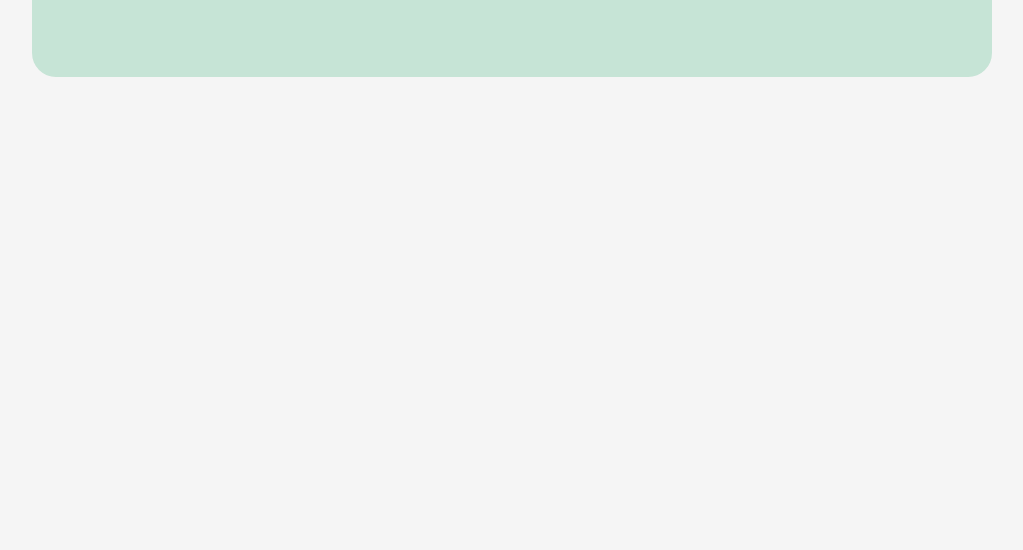
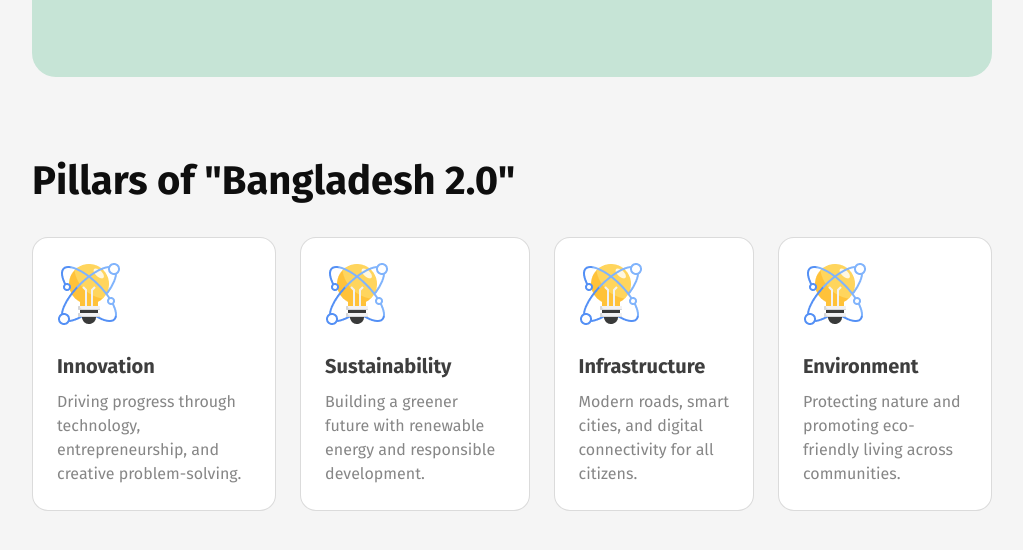
Before and after one commit to tonmoy-thedeveloper/bangladesh-2.O, a plain HTML site: page index.html in a window 1280 px wide. Shown: the part 624-1174 px from the top of the page, without its empty margins (128-1151 px from the left). Before the commit the page ends 800 px from the top, so only its background shows below. Drawn offline with Linux system fonts and the light colour scheme.

Commit message:
Feat: Pillers section added

```diff
--- a/index.html
+++ b/index.html
@@ -28,7 +28,10 @@
       <section id="hero-area">
         <div class="hero-con">
           <h2>Building the Future Together</h2>
-          <h1>Ideas, Innovation & Vision for a <br> New Bangladesh</h1>
+          <h1>
+            Ideas, Innovation & Vision for a <br />
+            New Bangladesh
+          </h1>
           <button class="btn-big">Explore New Bangladesh</button>
         </div>
         <div class="hero-img">
@@ -37,7 +40,47 @@
       </section>
       <!-- End of Hero-Area section -->
     </header>
-    <main></main>
+    <main class="container">
+      <!-- Start of Pillars section -->
+      <section id="pillars">
+        <h3 class="section-title">Pillars of "Bangladesh 2.0"</h3>
+        <div class="pillars-card-container">
+          <div class="pillar-card">
+            <img src="./images/card-icon.png" alt="" class="card-img" />
+            <h4 class="card-title">innovation</h4>
+            <p class="card-description">
+              Driving progress through technology, entrepreneurship, and
+              creative problem-solving.
+            </p>
+          </div>
+          <div class="pillar-card">
+            <img src="./images/card-icon.png" alt="" class="card-img" />
+            <h4 class="card-title">Sustainability</h4>
+            <p class="card-description">
+              Building a greener future with renewable energy and responsible
+              development.
+            </p>
+          </div>
+          <div class="pillar-card">
+            <img src="./images/card-icon.png" alt="" class="card-img" />
+            <h4 class="card-title">Infrastructure</h4>
+            <p class="card-description">
+              Modern roads, smart cities, and digital connectivity for all
+              citizens.
+            </p>
+          </div>
+          <div class="pillar-card">
+            <img src="./images/card-icon.png" alt="" class="card-img" />
+            <h4 class="card-title">Environment</h4>
+            <p class="card-description">
+              Protecting nature and promoting eco-friendly living across
+              communities.
+            </p>
+          </div>
+        </div>
+      </section>
+      <!-- End of Pillars section -->
+    </main>
     <footer></footer>
   </body>
 </html>
--- a/styles/style.css
+++ b/styles/style.css
@@ -27,6 +27,12 @@ a:hover {
   margin: 0 auto;
   width: 75%;
 }
+p{
+  font-size: 16px;
+  line-height: 24px;
+  font-weight: 400;
+  color: rgba(14, 14, 14, 0.5);
+}
 .btn-outline {
   padding: 16px 32px;
   border-radius: 8px;
@@ -43,7 +49,17 @@ a:hover {
     border: none;
   }
 }
-
+.section-title {
+  color: #0e0e0e;
+  font-size: 40px;
+  font-weight: 700;
+}
+.card-title{
+  font-size: 20px;
+  color: rgba(14, 14, 14, 0.80);
+  font-weight: 700;
+  text-transform: capitalize;
+}
 /* Shared style end here */
 
 /* Start of Navbar section */
@@ -90,10 +106,32 @@ nav .logo {
   border: none;
   cursor: pointer;
   transition: all linear 0.3s;
-  &:hover{
-    background: transparent;
+  &:hover {
+    background-color:transparent;
     border: 1px solid #006a50;
     color: #006a50;
   }
 }
 /* end of Hero-Area section */
+
+/* Start of Pillars section */
+#pillars{
+  margin: 80px 0;
+}
+#pillars .section-title{
+  margin-bottom: 32px;
+}
+.pillars-card-container{
+  display: flex;
+  gap: 24px;
+}
+.pillars-card-container .pillar-card{
+  padding: 24px;
+  border: 1px solid rgba(14, 14, 14, 0.15);
+  border-radius: 16px;
+  background: #fff;
+}
+.pillar-card .card-title{
+  margin: 24px 0 12px;
+}
+/* End of Pillars section */
```
